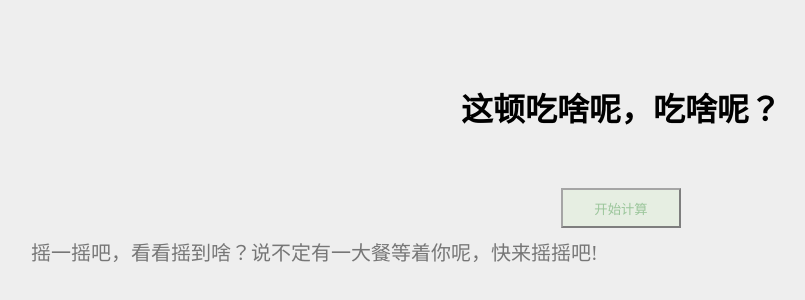
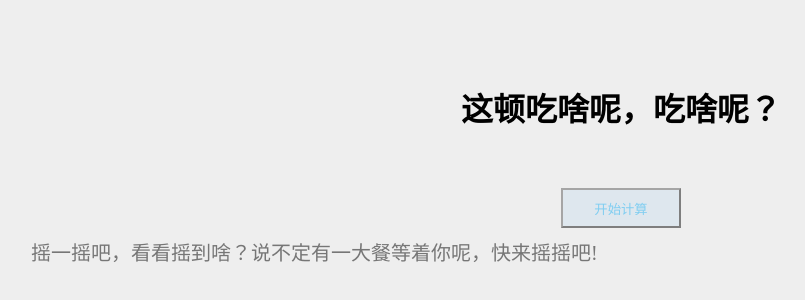
Before and after one commit to 2013yulong/alababy, a plain HTML site: page eat/yao.html in a window 1280 px wide. Shown: the part 390-690 px from the top of the page, without its empty margins (19-824 px from the left). Drawn offline with Linux system fonts and the light colour scheme.

Commit message:
no message

```diff
--- a/eat/default.css
+++ b/eat/default.css
@@ -48,8 +48,10 @@ body {
     vertical-align: middle;
     font-family: "微软雅黑";
     cursor: pointer;
-    color: rgba(3, 119, 3, 0.73);
-    background: rgba(67, 245, 9, 0.1);
+    // color: rgba(3, 119, 3, 0.73);
+    // background: rgba(67, 245, 9, 0.1);
+    color: #03a9f4;
+    background: rgb(33 150 243 / 16%);
     animation: fadeInUp 3s infinite;
 }
 @-webkit-keyframes fadeInUp {
```
